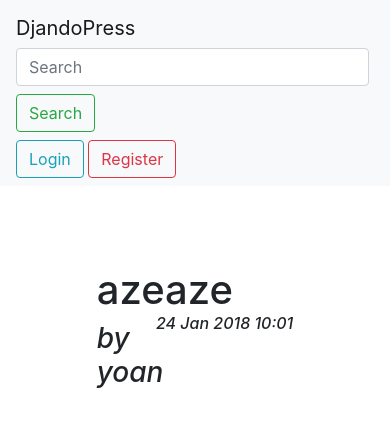
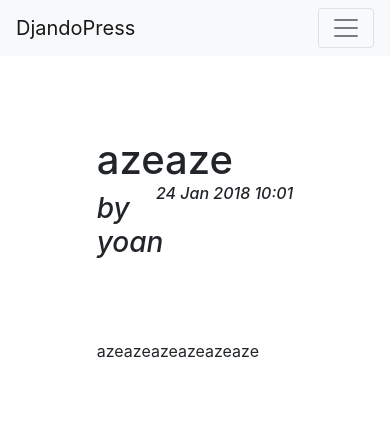
Before and after one commit to byoan/djangoPress, a Django app: page /2 in a window 390 px wide. Shown: the top 426 px of the page. Run offline with Django 3.2, Linux system fonts and the light colour scheme; data comes from the database, SQL or seed files in the repository; some libraries are stand-ins or nearby versions.

Commit message:
Make navbar usable on mobile (WIP)

```diff
--- a/templates/head.html
+++ b/templates/head.html
@@ -13,13 +13,17 @@
 </head>
 <body>
 
-    <nav class="navbar navbar-light bg-light justify-content-between">
+    <nav class="navbar navbar-expand-lg navbar-light bg-light">
         <a class="navbar-brand" href="{% url 'index' %}">DjandoPress</a>
-        <form class="form-inline">
-            <input class="form-control mr-sm-2" type="search" placeholder="Search" aria-label="Search">
-            <button class="btn btn-outline-success my-2 my-sm-0" type="submit">Search</button>
-        </form>
-        <div>
+        <button class="navbar-toggler" type="button" data-toggle="collapse" data-target="#navbar" aria-controls="navbarTogglerDemo02" aria-expanded="false" aria-label="Toggle navigation">
+            <span class="navbar-toggler-icon"></span>
+        </button>
+
+        <div class="collapse navbar-collapse justify-content-between" id="navbar">
+            <form class="form-inline">
+                <input class="form-control mr-sm-2" type="search" placeholder="{% trans 'Search' %}" aria-label="{% trans 'Search' %}">
+                <button class="btn btn-outline-success my-2 my-sm-0" type="submit">{% trans 'Search' %}</button>
+            </form>
             {% if user.is_authenticated %}
                 <div class="btn-group">
                     <button type="button" class="btn btn-success dropdown-toggle" data-toggle="dropdown" aria-haspopup="true" aria-expanded="false">
@@ -37,5 +41,4 @@
                 <a href="{% url 'register' %}"><button class="btn btn-outline-danger">{% trans 'Register' %}</button></a>
             {% endif %}
         </div>
-
     </nav>
```
